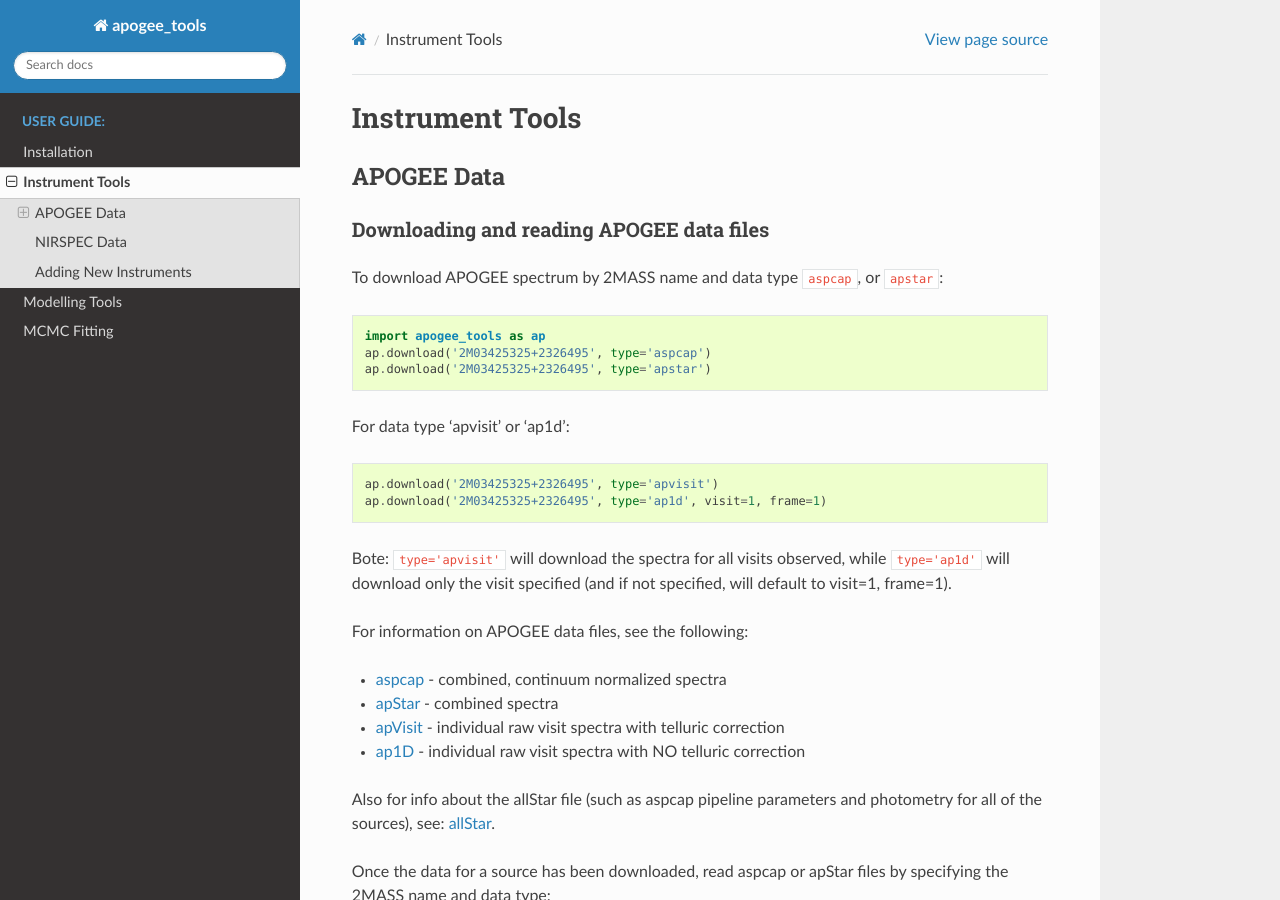
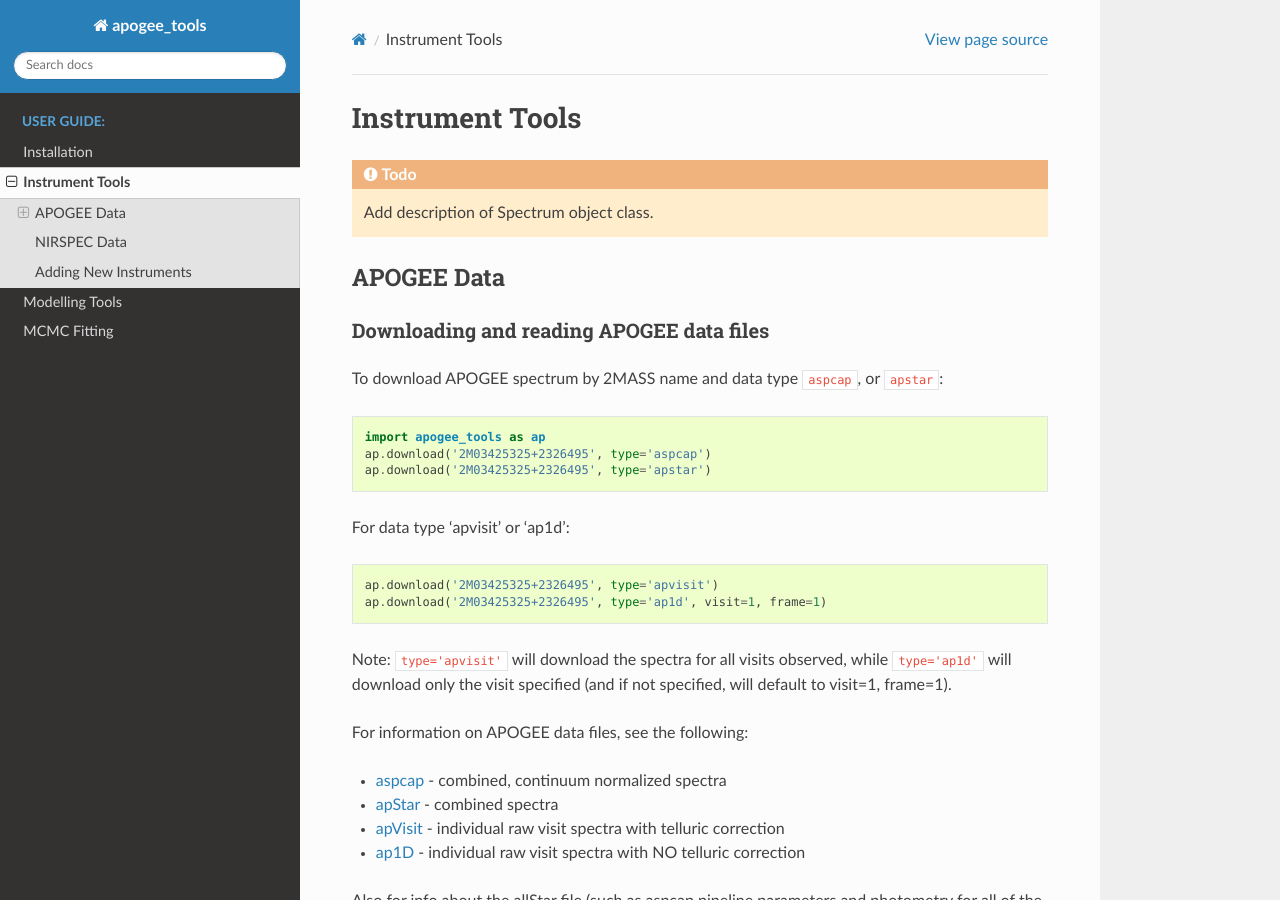
Before and after one commit to jbirky/apogee_tools, a Sphinx documentation site: the page built from docs/source/user/apogee.rst, in a window 1280 px wide and 900 px high. Built offline with Sphinx 7.4.7 and the Read the Docs theme 2.0.0, drawn with Linux system fonts in a browser that asks for light colours; some of the changed lines change nothing that is shown.

Commit message:
add todo note

```diff
--- a/docs/source/user/apogee.rst
+++ b/docs/source/user/apogee.rst
@@ -1,5 +1,7 @@
 Instrument Tools
 ================
+
+.. todo:: Add description of Spectrum object class.
 
 APOGEE Data
 -----------
@@ -22,7 +24,7 @@ For data type 'apvisit' or 'ap1d':
 	ap.download('2M03425325+2326495', type='apvisit')
 	ap.download('2M03425325+2326495', type='ap1d', visit=1, frame=1)
 
-Bote: ``type='apvisit'`` will download the spectra for all visits observed, while ``type='ap1d'`` will download only the visit specified (and if not specified, will default to visit=1, frame=1).
+Note: ``type='apvisit'`` will download the spectra for all visits observed, while ``type='ap1d'`` will download only the visit specified (and if not specified, will default to visit=1, frame=1).
 
 For information on APOGEE data files, see the following:
 
```
